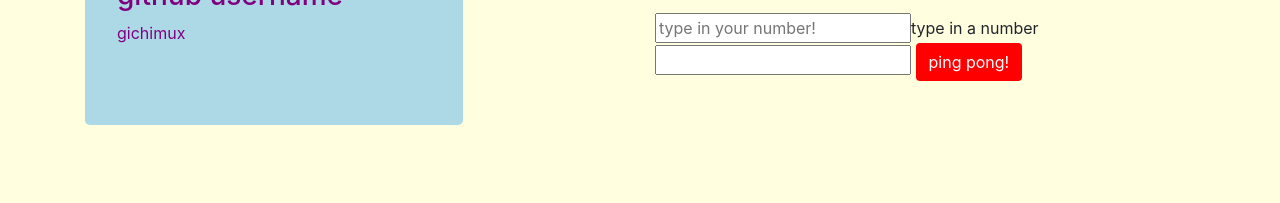
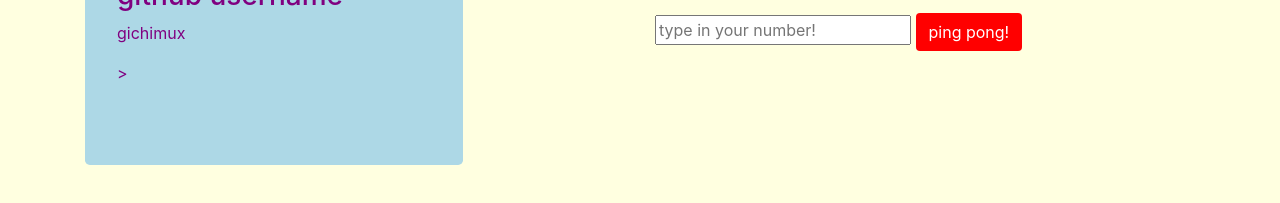
Before and after one commit to gichimux/ping-pong, a plain HTML site: page ping-pong/index.html in a window 1280 px wide. Shown: the part 355-558 px from the top of the page. Drawn offline with Linux system fonts and the light colour scheme; a script that the page names is missing.

Commit message:
added content to jumbotron

```diff
--- a/ping-pong/index.html
+++ b/ping-pong/index.html
@@ -20,7 +20,8 @@
         <h2>about ping pong</h2>
         <p>created by Gichimu Mwai</p>
         <h3>github username</h3>
-        <p>gichimux</p>
+        <p link a href="https://github.com/gichimux">gichimux</a></p>
+        <p>>
       </div>
     </div>
       <div class="col-lg-6">
@@ -32,9 +33,7 @@
                   <li>numbers divisible by both 3 and 5 become "ping-pong"</li>
                 </ul>
           <div class="form-group" id="userInput">
-            <input type="text" placeholder="type in your number!"
-            <label for "aNumber">type in a number<label>
-              <input id="aNumber"  type="text">
+            <input type="text" placeholder="type in your number!">
               <button type="submit" class="btn" id="button">ping pong!</button>
        </form>
        <div class="output"id="result">
```
